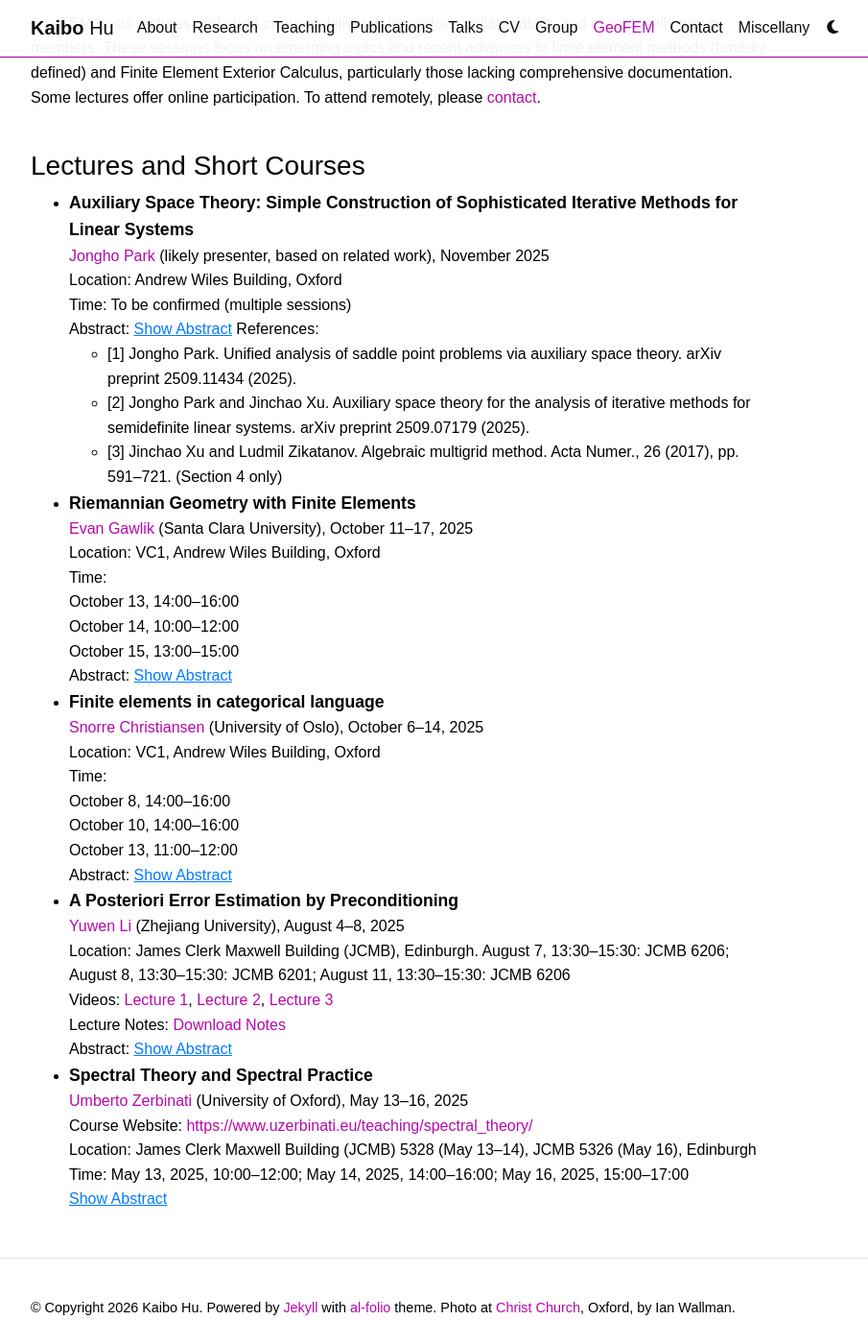
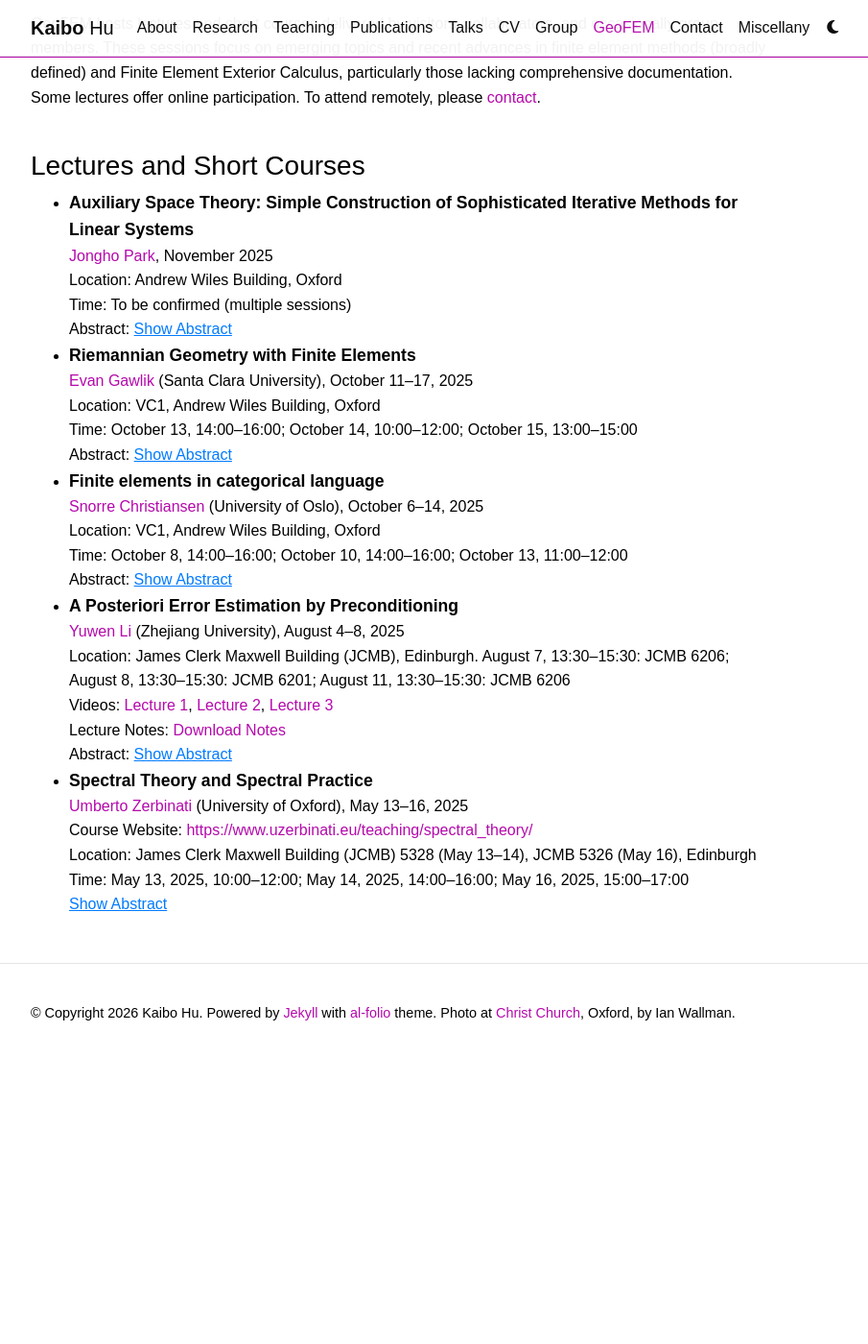
Before and after one commit to kaibohu/kaibohu.github.io, a Jekyll site: the page built from _pages/GeoFEM.md, in a window 1280 px wide and 1400 px high, scrolled down 288 px. Shown: the whole window at 96% size, without its empty margins (223-1128 px from the left). Built offline with Jekyll 4.4.1, drawn with Linux system fonts in a browser that asks for light colours; comment, search, counter and statistics services are not loaded; a style sheet for code colours, icons or effects is not loaded; after the commit the page ends 1415 px from its top, so only the background shows below that.

Commit message:
Update GeoFEM.md

```diff
--- a/_pages/GeoFEM.md
+++ b/_pages/GeoFEM.md
@@ -35,6 +35,11 @@
             font-weight: bold;
             font-size: 1.1em;
         }
+        .references {
+            margin-top: 12px;
+            padding-top: 8px;
+            border-top: 1px solid #ddd;
+        }
     </style>
 </head>
 <body>
@@ -49,47 +54,43 @@
     <ul>
         <li>
             <span class="lecture-title">Auxiliary Space Theory: Simple Construction of Sophisticated Iterative Methods for Linear Systems</span><br>
-            <a href="https://sites.google.com/view/jonghopark">Jongho Park</a> (likely presenter, based on related work), November 2025<br>
+            <a href="https://sites.google.com/view/jonghopark">Jongho Park</a>, November 2025<br>
             <strong>Location:</strong> Andrew Wiles Building, Oxford<br>
             <strong>Time:</strong> To be confirmed (multiple sessions)<br>
             <strong>Abstract:</strong> <span class="toggle-abstract" onclick="toggleAbstract('abstract4')">Show Abstract</span>
             <div id="abstract4" class="abstract">
                 We present an auxiliary space theory that provides a unified framework for analyzing various iterative methods for solving linear systems. By interpreting a given iterative method for the original system as an equivalent, yet more elementary, iterative method for an auxiliary system defined on a larger space, we derive sharp convergence estimates using elementary linear algebra. In particular, we establish identities for the error propagation operator and the condition number associated with iterative methods, which generalize and refine existing results. The proposed auxiliary space theory is applicable to the analysis of numerous advanced numerical methods in scientific computing. To demonstrate its utility, we present a variety of applications, including subspace correction methods, Hiptmair–Xu preconditioners, saddle point problems, and iterative substructuring methods, and show how the proposed framework yields refined analyses in each case.
+                <div class="references">
+                    <strong>References:</strong><br>
+                    [1] Jongho Park. Unified analysis of saddle point problems via auxiliary space theory. arXiv preprint 2509.11434 (2025).<br>
+                    [2] Jongho Park and Jinchao Xu. Auxiliary space theory for the analysis of iterative methods for semidefinite linear systems. arXiv preprint 2509.07179 (2025).<br>
+                    [3] Jinchao Xu and Ludmil Zikatanov. Algebraic multigrid method. Acta Numer., 26 (2017), pp. 591–721. (Section 4 only)
+                </div>
             </div>
-            <strong>References:</strong>
-            <ul>
-                <li>[1] Jongho Park. Unified analysis of saddle point problems via auxiliary space theory. arXiv preprint 2509.11434 (2025).</li>
-                <li>[2] Jongho Park and Jinchao Xu. Auxiliary space theory for the analysis of iterative methods for semidefinite linear systems. arXiv preprint 2509.07179 (2025).</li>
-                <li>[3] Jinchao Xu and Ludmil Zikatanov. Algebraic multigrid method. Acta Numer., 26 (2017), pp. 591–721. (Section 4 only)</li>
-            </ul>
         </li>
 
         <li>
             <span class="lecture-title">Riemannian Geometry with Finite Elements</span><br>
             <a href="https://webpages.scu.edu/ftp/egawlik/">Evan Gawlik</a> (Santa Clara University), October 11–17, 2025<br>
             <strong>Location:</strong> VC1, Andrew Wiles Building, Oxford<br>
-            <strong>Time:</strong><br>
-            October 13, 14:00–16:00<br>
-            October 14, 10:00–12:00<br>
-            October 15, 13:00–15:00<br>
+            <strong>Time:</strong> October 13, 14:00–16:00; October 14, 10:00–12:00; October 15, 13:00–15:00<br>
             <strong>Abstract:</strong> <span class="toggle-abstract" onclick="toggleAbstract('abstract0')">Show Abstract</span>
             <div id="abstract0" class="abstract">
                 This short course will cover techniques for discretizing the building blocks of Riemannian geometry---metrics, connections, and curvature---with finite elements. It will start with a brief introduction to the geometry of smooth surfaces and classical notions of discrete curvature on piecewise flat triangulated surfaces. We will explain how to generalize these notions of discrete curvature to triangulated manifolds equipped with piecewise polynomial metrics. Then we will explain how one can prove that these curvature discretizations converge to their smooth counterparts under refinement of the triangulation. Along the way, key concepts from Riemannian geometry will be reviewed, and links between discrete differential geometry and finite element theory will be highlighted and used extensively.
             </div>
         </li>
+
         <li>
             <span class="lecture-title">Finite elements in categorical language</span><br>
             <a href="https://www.mn.uio.no/math/english/people/aca/snorrec/">Snorre Christiansen</a> (University of Oslo), October 6–14, 2025<br>
             <strong>Location:</strong> VC1, Andrew Wiles Building, Oxford<br>
-            <strong>Time:</strong><br>
-            October 8, 14:00–16:00<br>
-            October 10, 14:00–16:00<br>
-            October 13, 11:00–12:00<br>
+            <strong>Time:</strong> October 8, 14:00–16:00; October 10, 14:00–16:00; October 13, 11:00–12:00<br>
             <strong>Abstract:</strong> <span class="toggle-abstract" onclick="toggleAbstract('abstract1')">Show Abstract</span>
             <div id="abstract1" class="abstract">
                 I will show how finite elements can be described in terms of constructs from category theory. In particular they may be interpreted as presheaves on the poset category of a mesh. I will assume no prior knowledge of categories or sheaves. Ciarlet's definition of a finite element imposes a unisolvency condition which can be related to softness of sheaves. De Rham theorems relating different cohomologies can be proved in the general setting. Examples will be discussed.
             </div>
         </li>
+
         <li>
             <span class="lecture-title">A Posteriori Error Estimation by Preconditioning</span><br>
             <a href="https://sites.google.com/view/liyuwen/">Yuwen Li</a> (Zhejiang University), August 4–8, 2025<br>
@@ -104,6 +105,7 @@
                 This short course explores preconditioning and a posteriori error estimation in finite element methods, focusing on H(curl) and H(div) spaces. We begin by reviewing fundamental concepts in a posteriori error estimates for adaptive methods and iterative solvers for linear algebraic systems. The course emphasizes the interplay between iterative solvers and a posteriori error estimates, demonstrating the derivation of novel parameter-robust and p-robust error estimators in H(curl) and H(div) using nodal auxiliary space preconditioning at the continuous level. For comparison, we also examine classical a posteriori error analysis in H(grad), H(curl), and H(div).
             </div>
         </li>
+
         <li>
             <span class="lecture-title">Spectral Theory and Spectral Practice</span><br>
             <a href="https://www.uzerbinati.eu">Umberto Zerbinati</a> (University of Oxford), May 13–16, 2025<br>
```
